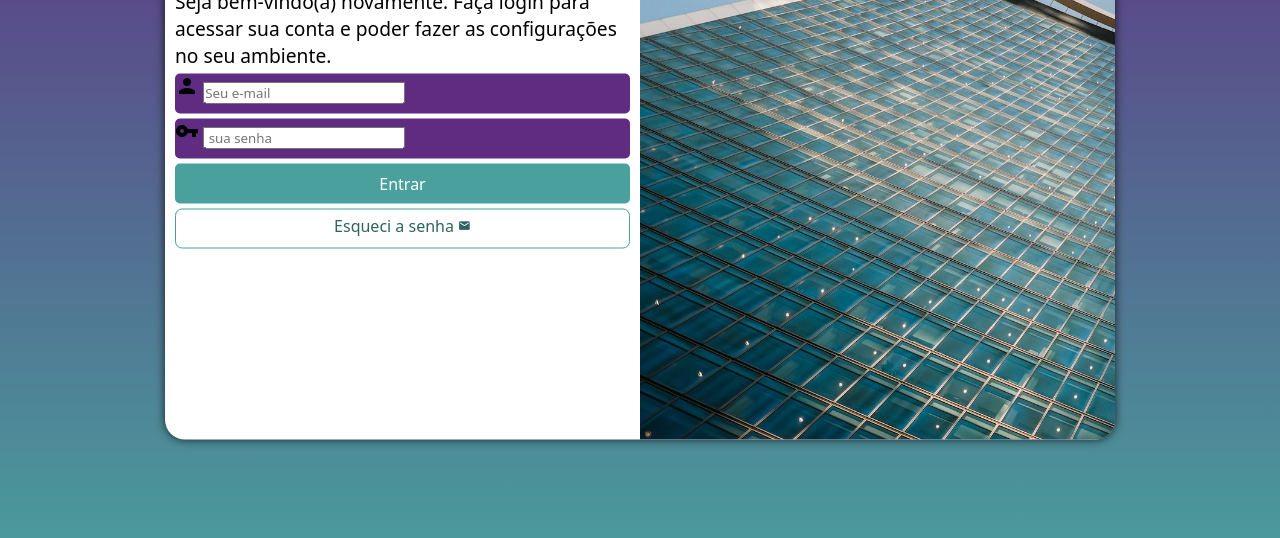
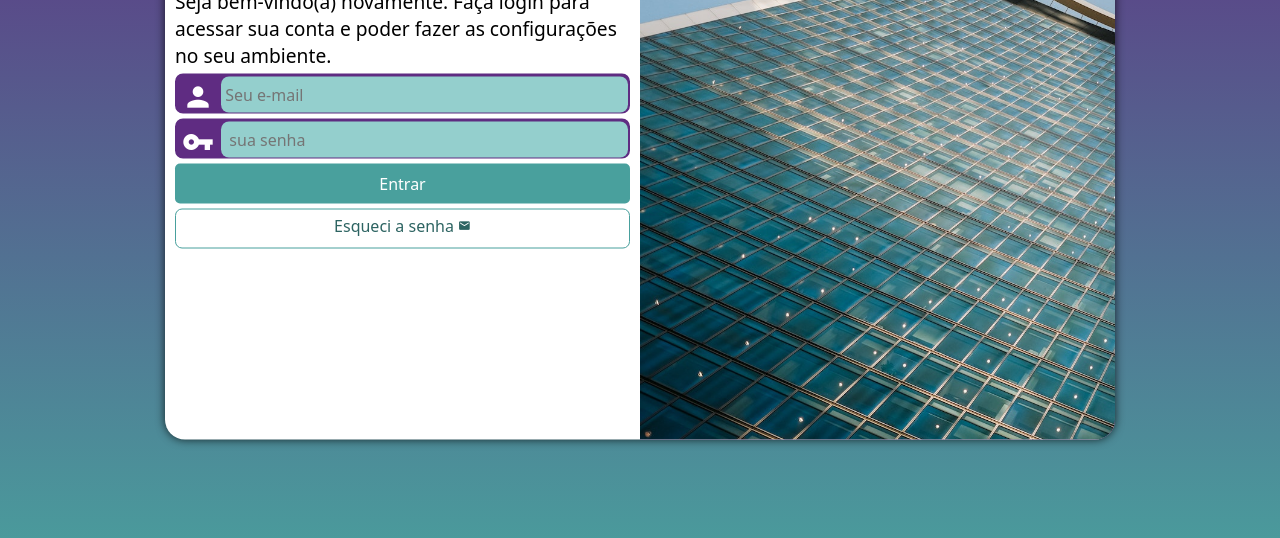
Before and after one commit to LCarllos/projeto-login, a plain HTML site: page index.html in a window 1280 px wide. Shown: the part 218-756 px from the top of the page. Drawn offline with Linux system fonts and the light colour scheme.

Commit message:
formatação dos botões

```diff
--- a/estilos/media-query.css
+++ b/estilos/media-query.css
@@ -1,13 +1,24 @@
 @charset "UTF-8";
 
-@media screen and (min-width: 768px) and (max-width: 992px){
+/*Typical Device Breakpoints
+----------------------------
+
+Pequenas telas: até 600px
+Celular: de 600px até 768px
+Tablet: 768px até 992px
+Desktop: 992px até 1200px
+Grandes telas: acima de 1200px
+*/
+
+@media screen and (min-width: 768px) and (max-width: 992px) {   /*CONFIGURAÇÃO PARA TABLET*/
 
     body {
         background-image: linear-gradient(to top, #49a09d, #5f2c82);
     }
 
     section#login{
-        width: 80vw
+        width: 80vw;
+        height: 400px;
     }
 
     section#login > div#imagem  {
--- a/estilos/style.css
+++ b/estilos/style.css
@@ -66,15 +66,40 @@ div#formulario > p {
 
 form > div.campo {
     background-color: #5f2c82;
+    border: 2px solid #5f2c82;
     display: block;
     width: 100%;
     height: 40px;
-    border-radius: 5px;
+    border-radius: 8px;
     margin: 5px 0px;
 }
 
 div.campo > label {
     display: none;
+}
+
+div.campo > i {
+    color: white;
+    /* background-color: black; */
+    font-size: 2em;
+    width: 40px;
+    padding: 5px;
+}
+
+div.campo > input:focus-within {
+    background-color: whitesmoke;
+    border: none;
+}
+
+div .campo > input {
+    background-color: #94cfcd;
+    font-size: 1em;
+    width: calc(100% - 44.4px);
+    height: 100%;
+    transform: translatey(-12px);
+    border: 0px;
+    border-radius: 8px;
+    padding: 4px;
 }
 
 form > input[type=submit] {
```
